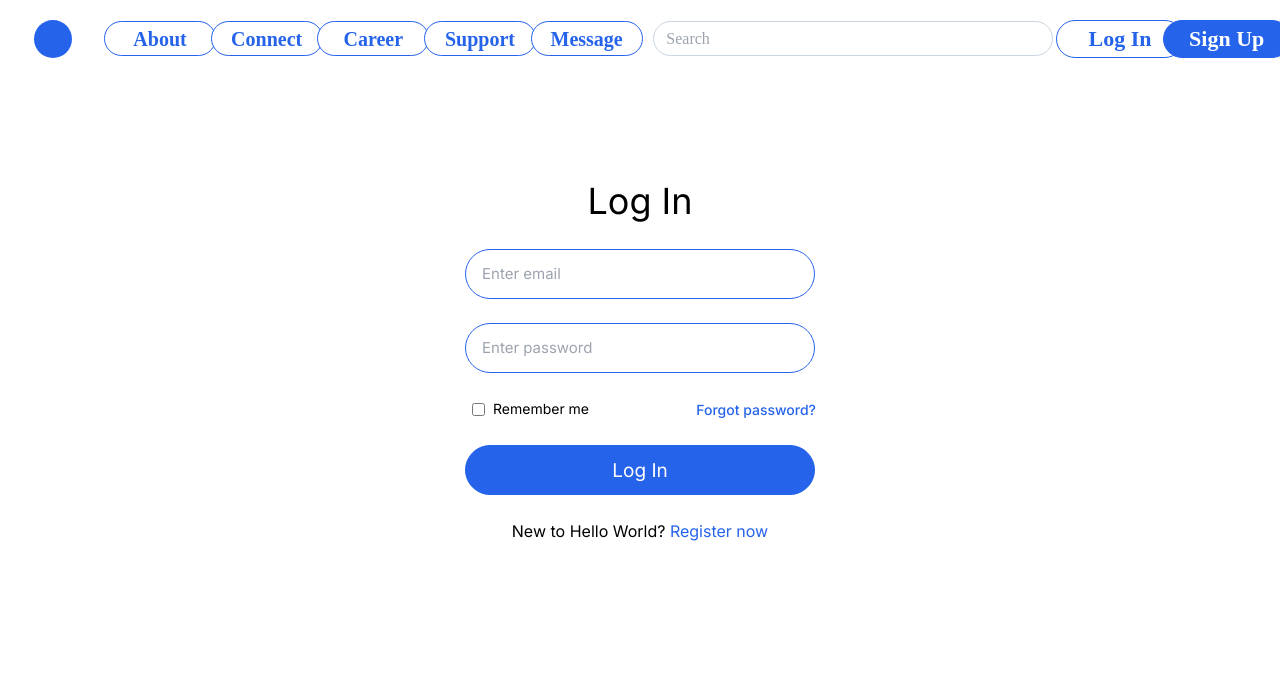
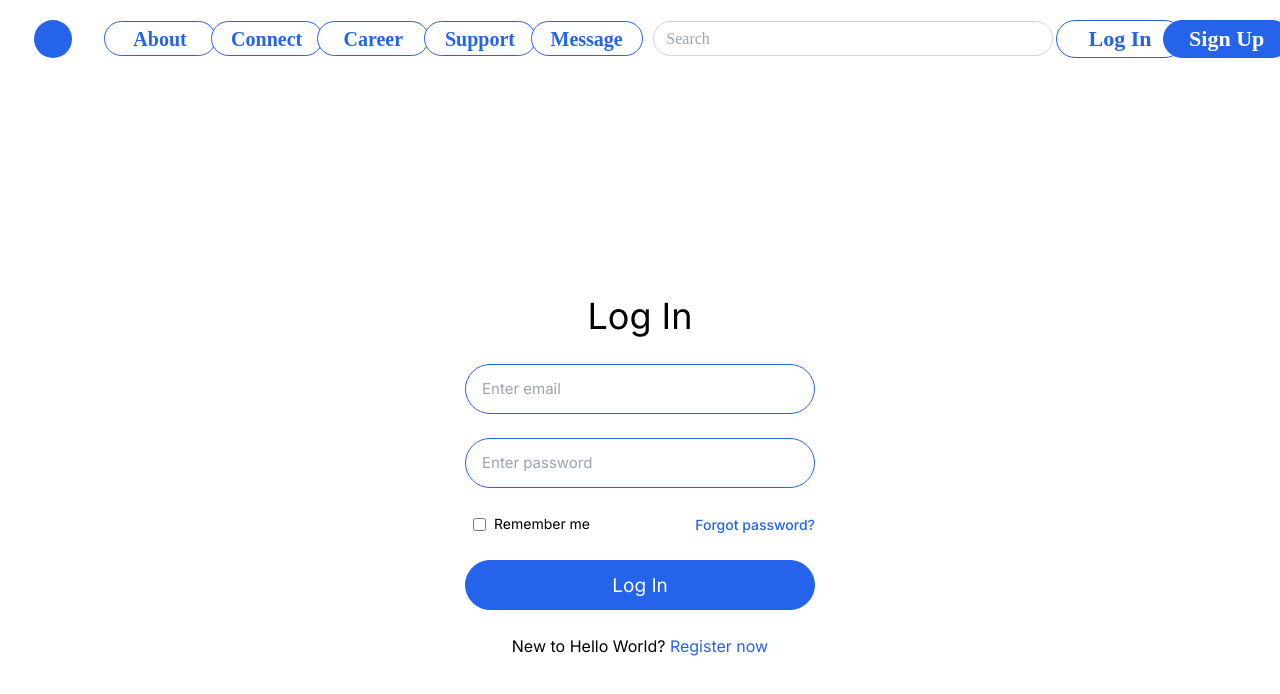
Before and after one commit to McMillon-Innovation-Studios/ISP, a Next.js app: page /login in a window 1280 px wide. Shown: the top 694 px of the page. Built offline with nearby package versions, Linux system fonts and the light colour scheme; no server answers.

Commit message:
LogIn: final V, used box to separate text from page

```diff
--- a/app/login/page.tsx
+++ b/app/login/page.tsx
@@ -68,10 +68,10 @@
         <div className="bg-white">
             <NavBar
             activeTab=""/>
-            <div className="max-w-[400px] w-full mx-auto mt-10 bg-white p-6 text-center font-['Lucida Sans']">
-
+            <div className="min-h-screen flex flex-col justify-center items-center text-center font-['Lucida Sans']">
+                <div className="border border-white p-5">
                 {/* Log In */}
-                <div className="mt-10 text-4xl">Log In</div>
+                <div className="text-4xl">Log In</div>
                 <form onSubmit={handleSubmit}  className=" flex flex-col gap-6">
 
 
@@ -118,6 +118,7 @@
 
                 </span>
                 </form>
+                </div>
             </div>
         </div>
     )
```
